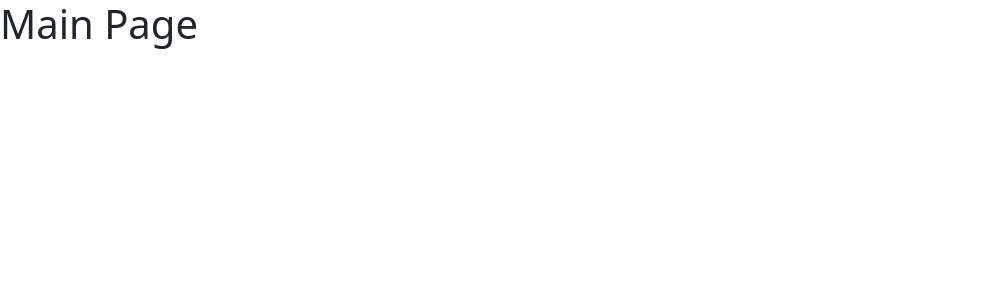
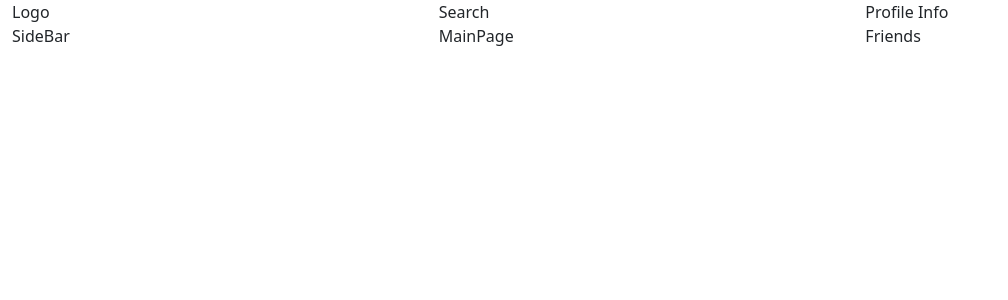
Before and after one commit to SaidARSLAN/full-stack-social-media-app, a React (Vite) app in the folder client/: page /index in a window 1280 px wide. Shown: the top 300 px of the page, without its empty margins (0-1008 px from the left). Built offline with nearby package versions, Linux system fonts and the light colour scheme.

Commit message:
Added ui main page

```diff
--- a/client/src/App.jsx
+++ b/client/src/App.jsx
@@ -1,6 +1,6 @@
 import { NavLink, Route, Router, Routes } from 'react-router-dom'
 import MainPage from './components/MainPage'
-import EnterPage from './components/EnterPage'
+import LoginPage from './components/LoginPage'
 
 
 
@@ -8,7 +8,7 @@ function App() {
 
   return (
             <Routes>
-              <Route path='/' element={<EnterPage />} />
+              <Route path='/' element={<LoginPage />} />
               <Route path='index'  element={<MainPage />}/>
             </Routes>
 
--- a/client/src/components/EnterPage.jsx
+++ b/client/src/components/LoginPage.jsx
@@ -4,34 +4,58 @@ import Row from 'react-bootstrap/Row';
 import Col from 'react-bootstrap/Col';
 import Form from 'react-bootstrap/Form';
 import {useNavigate} from 'react-router-dom'
-import { useState } from 'react';
+import { useEffect, useState } from 'react';
 import axios from 'axios'
 
 
 
-const EnterPage = () => {
+const LoginPage = () => {
 
     const [email,setEmail] = useState("")
     const [password,setPassword] = useState("")
     const [token,setToken] = useState("");
     const navigate = useNavigate()
+    const [checkEmail,setCheckEmail] = useState(false)
+    const [checkPassword, setCheckPassword] = useState(false)
     const handleLoginProcess = async () => {
+      if (email !== "" && password !== "") {
       await axios.post("http://localhost:3438/user/login",{
       email: email,
       password:password
       })
       .then(result =>
         {
-          setToken(result)
+          setToken(result.data.token)
           if (result.data !== "INVALID ACCESS") {
             setEmail("")
             setPassword("")
             navigate('/index')
           }
+          else {
+            alert(result.data)
+          }
         })
       .catch(err => console.log(err.message))
+      setCheckEmail(false)
+      setCheckPassword(false)
     }
+    else {
+        console.log(email)
+        if (email == "" && password ==""){
+          setCheckEmail(true)
+          setCheckPassword(true)
+        }
+        else if (email == "") {
+          setCheckEmail(true)
+        }
+        else if (password == "") {
+          setCheckPassword(true)
+        }
+        else {
 
+        }
+    }
+  }
     return (
             <Container fluid className='h-100'>
                   <Row className='h-100'>
@@ -46,6 +70,7 @@ const EnterPage = () => {
                           </Form.Label>
                           <Col>
                             <Form.Control value={email} onChange={e => setEmail(e.target.value)} type="plaintext" placeholder="Email" />
+                            <p style={checkEmail ? {color:"red"} : {display:"none"}}>Please write your email</p>
                           </Col>
                         </Form.Group>
                         <Form.Group className="mb-3 w-50" controlId="formPlaintextPassword">
@@ -54,6 +79,7 @@ const EnterPage = () => {
                           </Form.Label>
                           <Col>
                             <Form.Control value={password} onChange={e => setPassword(e.target.value)} type="password" placeholder="Password" />
+                            <p style={checkPassword ? {color:"red"} : {display:"none"}}>Please write your password</p>
                           </Col>
                         </Form.Group>
                       <Button variant='primary' onClick={handleLoginProcess} className='w-20'>Login</Button>
@@ -65,4 +91,4 @@ const EnterPage = () => {
 
 }
 
-export default EnterPage;
+export default LoginPage;
--- a/client/src/components/MainPage.jsx
+++ b/client/src/components/MainPage.jsx
@@ -1,13 +1,23 @@
-
-
+import Container from "react-bootstrap/Container"
+import Row from "react-bootstrap/Row"
+import Col from "react-bootstrap/Col"
 const MainPage = () => {
 
 
 
     return (
-            <>
-                    <h1>Main Page</h1>
-            </>
+                        <Container fluid>
+                                <Row>
+                                        <Col>Logo</Col>
+                                        <Col>Search</Col>
+                                        <Col>Profile Info</Col>
+                                </Row>
+                                <Row style={{height:"100vh"}}>
+                                        <Col>SideBar</Col>
+                                        <Col>MainPage</Col>
+                                        <Col>Friends</Col>
+                                </Row>
+                        </Container>
     )
 }
 
```
